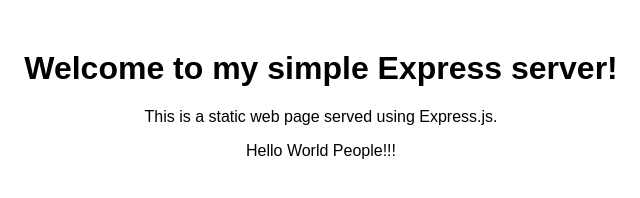
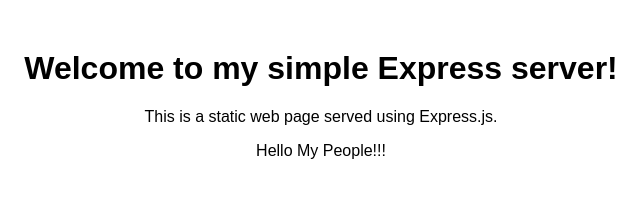
Before and after one commit to thelogicguy/my-gitlab-project, a website: page public/index.html in a window 1280 px wide. Shown: the full height of the page, 319-959 px from the left. Drawn offline with Linux system fonts and the light colour scheme.

Commit message:
updated index.html

```diff
--- a/public/index.html
+++ b/public/index.html
@@ -16,6 +16,6 @@
 <body>
   <h1>Welcome to my simple Express server!</h1>
   <p>This is a static web page served using Express.js.</p>
-  <p>Hello World People!!!</p>
+  <p>Hello My People!!!</p>
 </body>
 </html>
```
